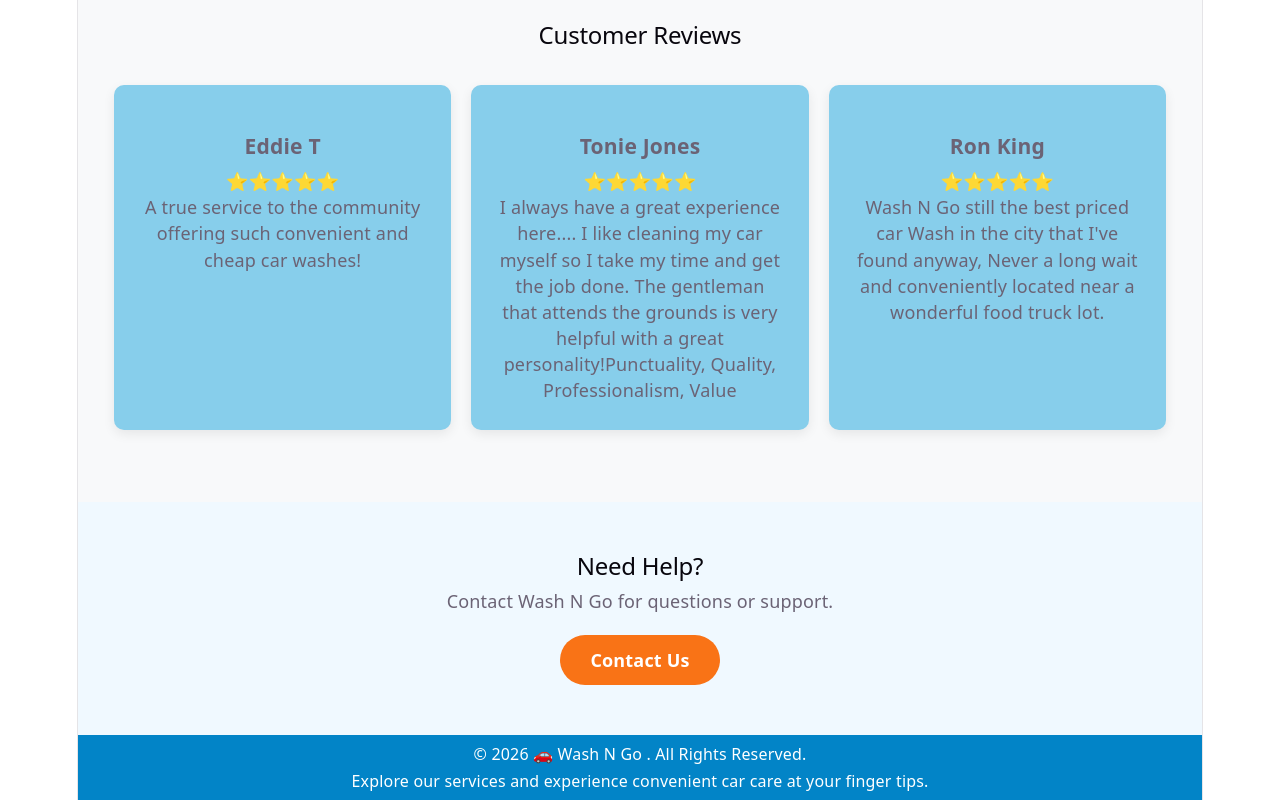
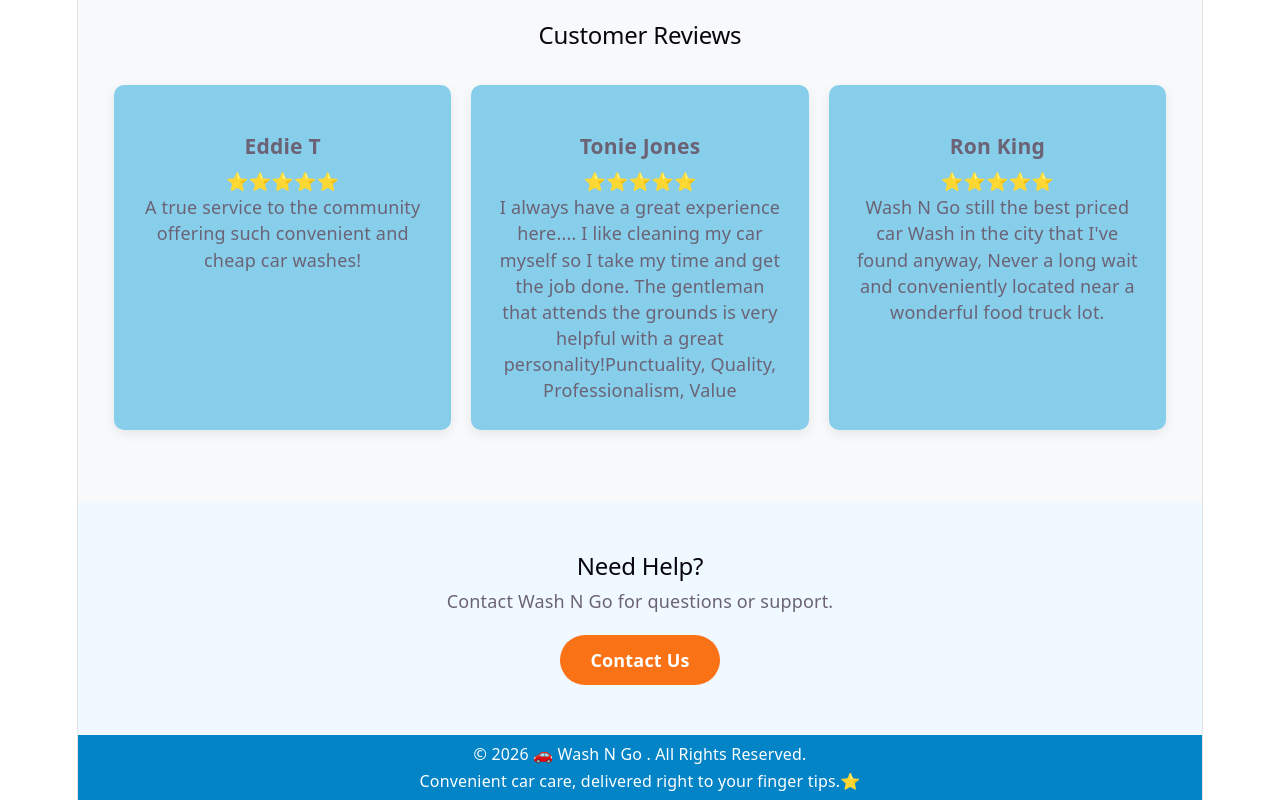
Before and after one commit to nsanthipriya999-wq/capstone, a React app in the folder frontend/: page / in a window 1280 px wide. Shown: the part 1624-2424 px from the top of the page. Built offline with nearby package versions, Linux system fonts and the light colour scheme; no server answers; the HTML template or start-up script is replaced by a standard one.

Commit message:
components

```diff
--- a/frontend/src/components/Footer.jsx
+++ b/frontend/src/components/Footer.jsx
@@ -3,8 +3,7 @@
     return (
         <div className="footer">
             <p>©  2026 🚗  Wash N Go . All Rights Reserved.</p>
-
-            <p>Explore our services and experience convenient car care at your finger tips.</p>
+            <p>Convenient car care, delivered right to your finger tips.⭐</p>
         </div>
     );
 }
--- a/frontend/src/components/Nav.jsx
+++ b/frontend/src/components/Nav.jsx
@@ -1,7 +1,8 @@
+//-----------------------------Nav.jsx------------------------------------------------
+
 import { Link } from "react-router";
 import car from "../assets/car.jpg";
-import {MdLogin} from "react-icons/md";
-
+import { MdLogin } from "react-icons/md";                            //React icon for login
 
 //--------------Navigation Component--------------------
 export default function Nav() {
@@ -12,8 +13,9 @@
         <div className="brand">
 
           <img src={car}
-                alt="Wash n Go Logo" width="20%"
-                className="logo"/>
+            alt="Wash n Go Logo" width="20%"                      //hero image
+            className="logo" />
+
           <div className="brand-text">
             <h1 className="logo">
               Wash N Go
@@ -71,13 +73,13 @@
             SignUp
           </Link>
 
-          {/*----Login-------------------------------------------*/}
+          {/*-------------------------Login-------------------------------------------*/}
 
           <Link
             to="/login"
             className="nav-link"
           >
-             <MdLogin size={15} style={{marginRight:"5px"}} />
+            <MdLogin size={15} style={{ marginRight: "5px" }} />
             Login
           </Link>
 
```
Also changed, not shown: frontend/src/components/Logout.jsx (+5 -4 lines). Lines whose indentation alone changed are shown as unchanged.
